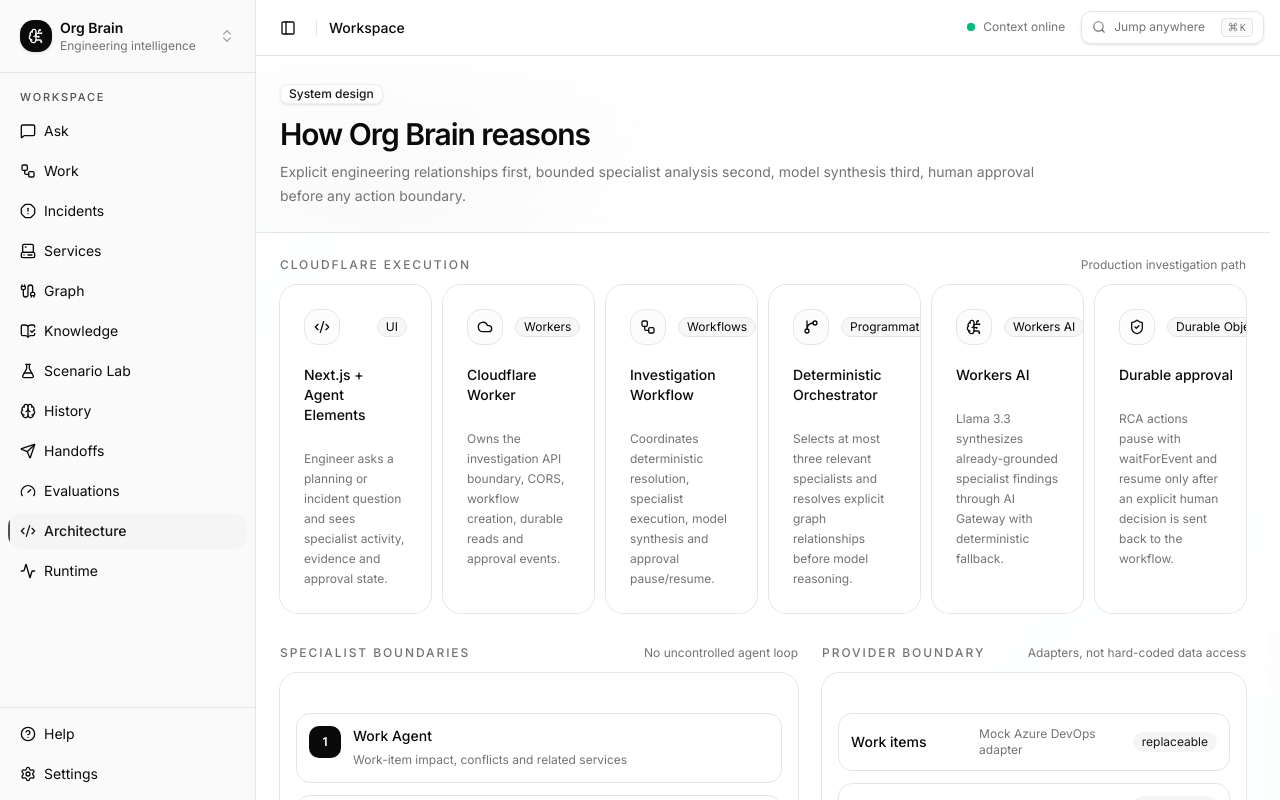
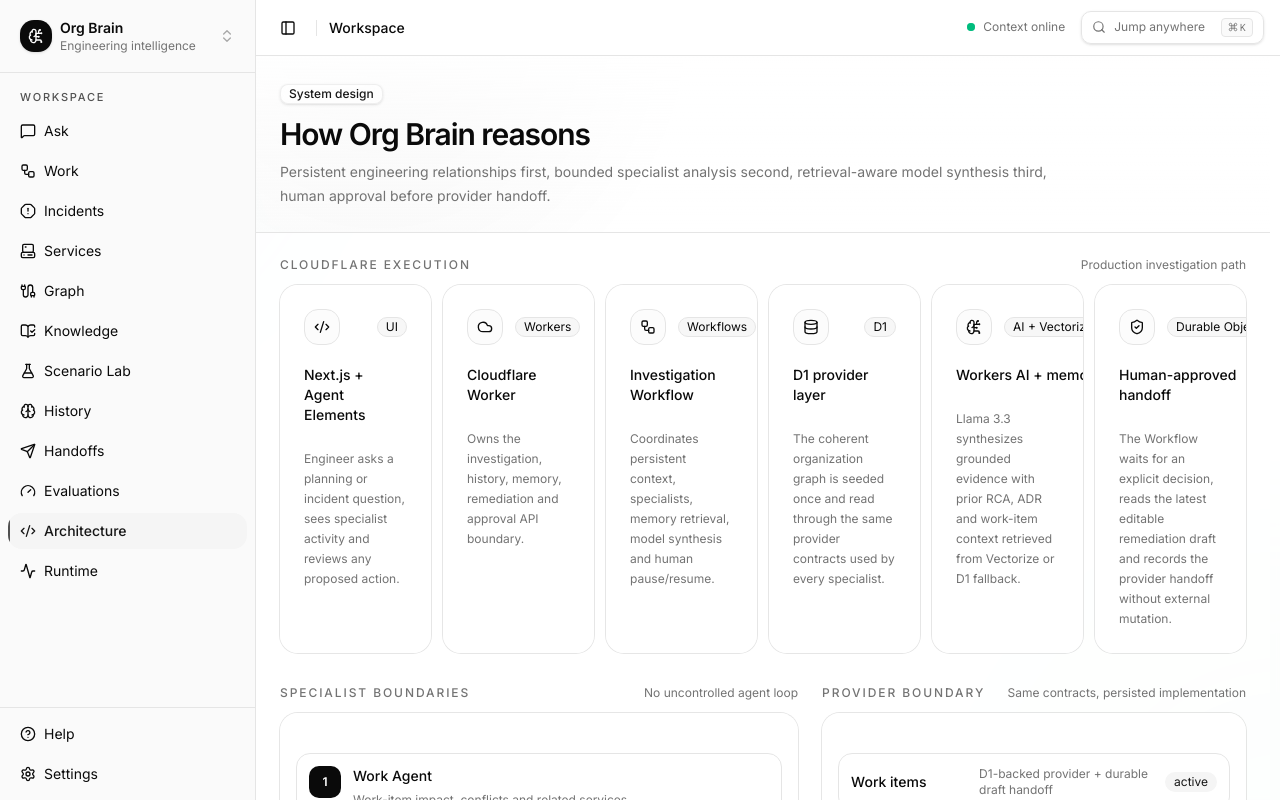
Before and after one commit to rishitshivesh/org-brain, a Next.js app: page /architecture in a window 1280 px wide. Built offline with nearby package versions, Linux system fonts and the light colour scheme.

Commit message:
align architecture with persisted runtime

```diff
--- a/app/architecture/page.tsx
+++ b/app/architecture/page.tsx
@@ -6,7 +6,9 @@
   Code2,
   Database,
   GitBranch,
+  History,
   Network,
+  Send,
   ShieldCheck,
   Workflow,
 } from "lucide-react";
@@ -19,37 +21,43 @@
 const runtimeSteps = [
   {
     title: "Next.js + Agent Elements",
-    description: "Engineer asks a planning or incident question and sees specialist activity, evidence and approval state.",
+    description:
+      "Engineer asks a planning or incident question, sees specialist activity and reviews any proposed action.",
     icon: Code2,
     badge: "UI",
   },
   {
     title: "Cloudflare Worker",
-    description: "Owns the investigation API boundary, CORS, workflow creation, durable reads and approval events.",
+    description:
+      "Owns the investigation, history, memory, remediation and approval API boundary.",
     icon: Cloud,
     badge: "Workers",
   },
   {
     title: "Investigation Workflow",
-    description: "Coordinates deterministic resolution, specialist execution, model synthesis and approval pause/resume.",
+    description:
+      "Coordinates persistent context, specialists, memory retrieval, model synthesis and human pause/resume.",
     icon: Workflow,
     badge: "Workflows",
   },
   {
-    title: "Deterministic Orchestrator",
-    description: "Selects at most three relevant specialists and resolves explicit graph relationships before model reasoning.",
-    icon: GitBranch,
-    badge: "Programmatic",
+    title: "D1 provider layer",
+    description:
+      "The coherent organization graph is seeded once and read through the same provider contracts used by every specialist.",
+    icon: Database,
+    badge: "D1",
   },
   {
-    title: "Workers AI",
-    description: "Llama 3.3 synthesizes already-grounded specialist findings through AI Gateway with deterministic fallback.",
+    title: "Workers AI + memory",
+    description:
+      "Llama 3.3 synthesizes grounded evidence with prior RCA, ADR and work-item context retrieved from Vectorize or D1 fallback.",
     icon: BrainCircuit,
-    badge: "Workers AI",
+    badge: "AI + Vectorize",
   },
   {
-    title: "Durable approval",
-    description: "RCA actions pause with waitForEvent and resume only after an explicit human decision is sent back to the workflow.",
+    title: "Human-approved handoff",
+    description:
+      "The Workflow waits for an explicit decision, reads the latest editable remediation draft and records the provider handoff without external mutation.",
     icon: ShieldCheck,
     badge: "Durable Objects",
   },
@@ -64,11 +72,11 @@
 ] as const;
 
 const providerRows = [
-  ["Work items", "Mock Azure DevOps adapter", "replaceable"],
-  ["Repositories", "Mock GitHub adapter", "replaceable"],
-  ["Observability", "Seeded trace/log/metric provider", "replaceable"],
-  ["Deployments", "Seeded deployment provider", "replaceable"],
-  ["Architecture", "Seeded ADR provider", "replaceable"],
+  ["Work items", "D1-backed provider + durable draft handoff", "active"],
+  ["Repositories", "D1-backed repository / commit / source provider", "active"],
+  ["Observability", "D1-backed trace / log / metric provider", "active"],
+  ["Deployments", "D1-backed deployment provider", "active"],
+  ["Architecture", "D1-backed ADR provider + Vectorize memory", "active"],
 ] as const;
 
 export default function ArchitecturePage() {
@@ -77,7 +85,7 @@
       <PageHeader
         eyebrow="System design"
         title="How Org Brain reasons"
-        description="Explicit engineering relationships first, bounded specialist analysis second, model synthesis third, human approval before any action boundary."
+        description="Persistent engineering relationships first, bounded specialist analysis second, retrieval-aware model synthesis third, human approval before provider handoff."
       />
 
       <div className="mx-auto w-full max-w-[1680px] space-y-8 p-5 sm:p-6">
@@ -90,7 +98,7 @@
               const Icon = step.icon;
               return (
                 <div key={step.title} className="contents">
-                  <Card className="portal-card-hover border-foreground/10 bg-card/82 shadow-none backdrop-blur-sm xl:min-h-[220px]">
+                  <Card className="portal-card-hover border-foreground/10 bg-card/82 shadow-none backdrop-blur-sm xl:min-h-[230px]">
                     <CardHeader className="space-y-3">
                       <div className="flex items-center justify-between gap-3">
                         <span className="flex size-9 items-center justify-center rounded-xl border bg-muted/35">
@@ -131,7 +139,7 @@
                     key={name}
                     className="portal-card-hover flex gap-3 rounded-xl border bg-background/45 p-3"
                   >
-                    <div className="flex size-8 shrink-0 items-center justify-center rounded-lg bg-foreground text-background text-xs font-semibold">
+                    <div className="flex size-8 shrink-0 items-center justify-center rounded-lg bg-foreground text-xs font-semibold text-background">
                       {index + 1}
                     </div>
                     <div>
@@ -147,7 +155,7 @@
           </div>
 
           <div className="space-y-3">
-            <SectionLabel aside="Adapters, not hard-coded data access">
+            <SectionLabel aside="Same contracts, persisted implementation">
               Provider boundary
             </SectionLabel>
             <Card className="border-foreground/10 bg-card/82 shadow-none backdrop-blur-sm">
@@ -172,6 +180,34 @@
         </div>
 
         <div className="space-y-3">
+          <SectionLabel aside="Memory is useful only when it closes the loop">
+            Investigation lifecycle
+          </SectionLabel>
+          <div className="grid gap-3 md:grid-cols-5">
+            {[
+              [GitBranch, "Investigate", "Bounded specialists build evidence"],
+              [BrainCircuit, "Synthesize", "Workers AI explains grounded context"],
+              [ShieldCheck, "Approve", "Workflow pauses for a human decision"],
+              [Send, "Handoff", "Latest remediation draft is recorded in D1"],
+              [History, "Remember", "RCA becomes searchable organizational memory"],
+            ].map(([Icon, title, description]) => {
+              const StepIcon = Icon as typeof GitBranch;
+              return (
+                <Card key={String(title)} className="portal-card-hover border-foreground/10 bg-card/82 shadow-none">
+                  <CardContent className="p-4">
+                    <StepIcon className="size-4 text-muted-foreground" />
+                    <p className="mt-3 text-sm font-medium">{String(title)}</p>
+                    <p className="mt-1 text-xs leading-5 text-muted-foreground">
+                      {String(description)}
+                    </p>
+                  </CardContent>
+                </Card>
+              );
+            })}
+          </div>
+        </div>
+
+        <div className="space-y-3">
           <SectionLabel aside="The distinction matters">
             Deterministic vs model-driven
           </SectionLabel>
@@ -184,8 +220,8 @@
               </CardHeader>
               <CardContent className="space-y-2 text-sm text-muted-foreground">
                 <p>Incident → trace → service → deployment → commit → work item.</p>
-                <p>Dependencies come from explicit service edges.</p>
-                <p>ADRs are resolved from explicit relationships.</p>
+                <p>Dependencies come from explicit D1-backed service edges.</p>
+                <p>ADRs and source snapshots are resolved before inference.</p>
                 <p>Scenario hidden truth is never provided to runtime agents.</p>
               </CardContent>
             </Card>
@@ -198,8 +234,8 @@
               </CardHeader>
               <CardContent className="space-y-2 text-sm text-muted-foreground">
                 <p>Rank and explain evidence already gathered by specialists.</p>
-                <p>Synthesize a concise RCA from runtime and change findings.</p>
-                <p>Generate mitigation and remediation recommendations.</p>
+                <p>Use retrieved prior RCAs, ADRs and work items as precedent.</p>
+                <p>Synthesize mitigation and remediation recommendations.</p>
                 <p>Fall back to deterministic output when model inference fails.</p>
               </CardContent>
             </Card>
@@ -207,9 +243,7 @@
         </div>
 
         <div className="space-y-3">
-          <SectionLabel aside="Submission honesty">
-            What is real today
-          </SectionLabel>
+          <SectionLabel aside="Submission honesty">What is real today</SectionLabel>
           <div className="grid gap-4 lg:grid-cols-2">
             <Card className="border-emerald-500/20 bg-emerald-500/[0.035] shadow-none">
               <CardHeader>
@@ -218,24 +252,25 @@
                 </CardTitle>
               </CardHeader>
               <CardContent className="space-y-2 text-sm text-muted-foreground">
-                <p>Workers, Workers AI, Workflows, Durable Objects and AI Gateway integration.</p>
-                <p>Five specialist boundaries and deterministic context builders.</p>
-                <p>Three coherent incident fixtures with hidden evaluation contracts.</p>
-                <p>Human approval pause/resume and provider-handoff boundary.</p>
+                <p>Workers, Workers AI, Workflows, Durable Objects and AI Gateway.</p>
+                <p>D1-backed organization providers, history and handoff ledger.</p>
+                <p>Vectorize organizational memory for ADRs, work items and RCAs.</p>
+                <p>Editable remediation before durable human approval.</p>
+                <p>Three coherent incident fixtures plus a hidden-truth evaluation harness.</p>
               </CardContent>
             </Card>
 
             <Card className="border-amber-500/20 bg-amber-500/[0.035] shadow-none">
               <CardHeader>
                 <CardTitle className="flex items-center gap-2 text-base">
-                  <Boxes className="size-4" /> Intentionally mocked
+                  <Boxes className="size-4" /> Intentionally externalized
                 </CardTitle>
               </CardHeader>
               <CardContent className="space-y-2 text-sm text-muted-foreground">
-                <p>Azure DevOps, GitHub, Elastic/ClickHouse and deployment mutations.</p>
-                <p>Production adapters can replace mocks behind the existing provider contracts.</p>
-                <p>No real rollback or external work-item creation occurs during the demo.</p>
-                <p>Approval is a safety boundary, not permission for silent autonomous execution.</p>
+                <p>Live Azure DevOps, GitHub, Elastic/ClickHouse and deployment mutations.</p>
+                <p>The demo persists provider-shaped data in D1 behind the same interfaces.</p>
+                <p>No real rollback or third-party work-item creation occurs during review.</p>
+                <p>Approval permits a provider handoff record, never silent autonomous execution.</p>
               </CardContent>
             </Card>
           </div>
```
